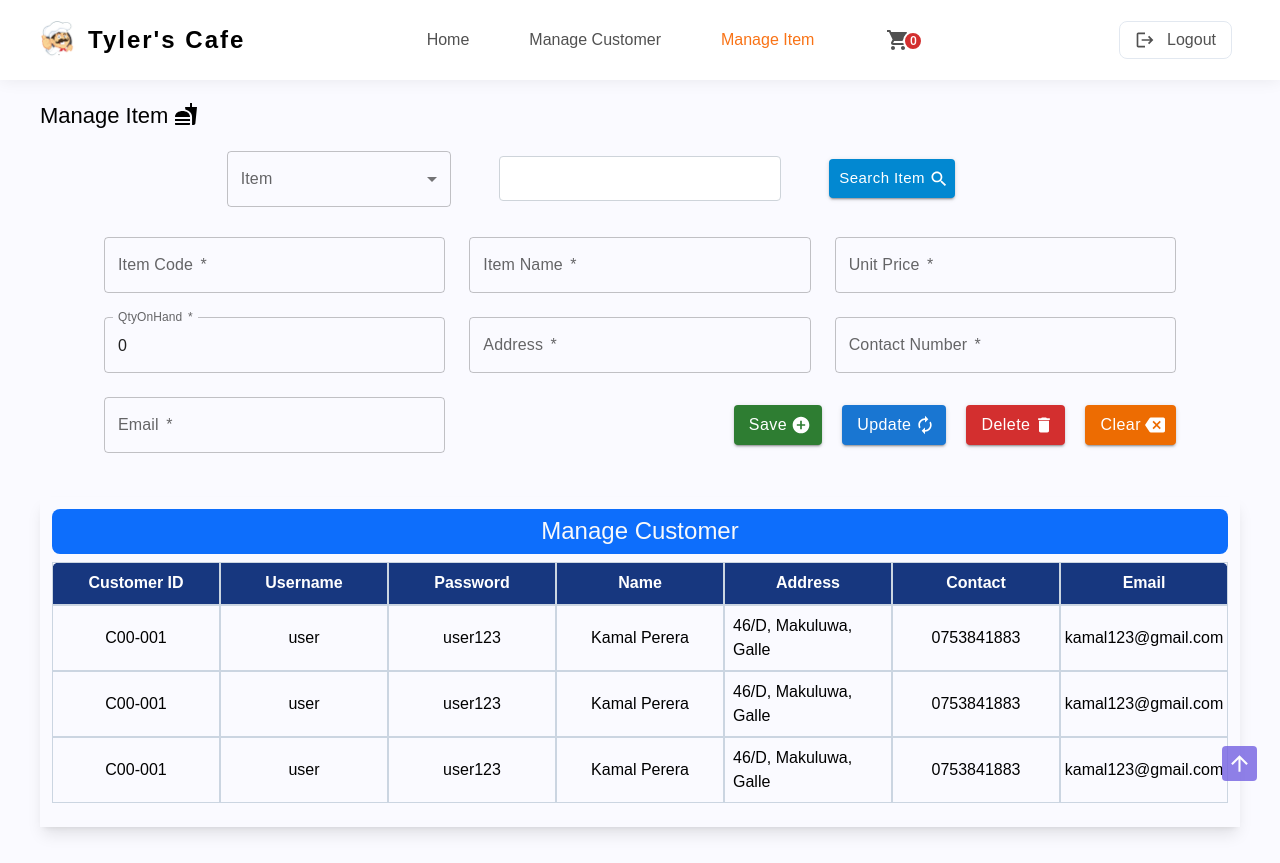
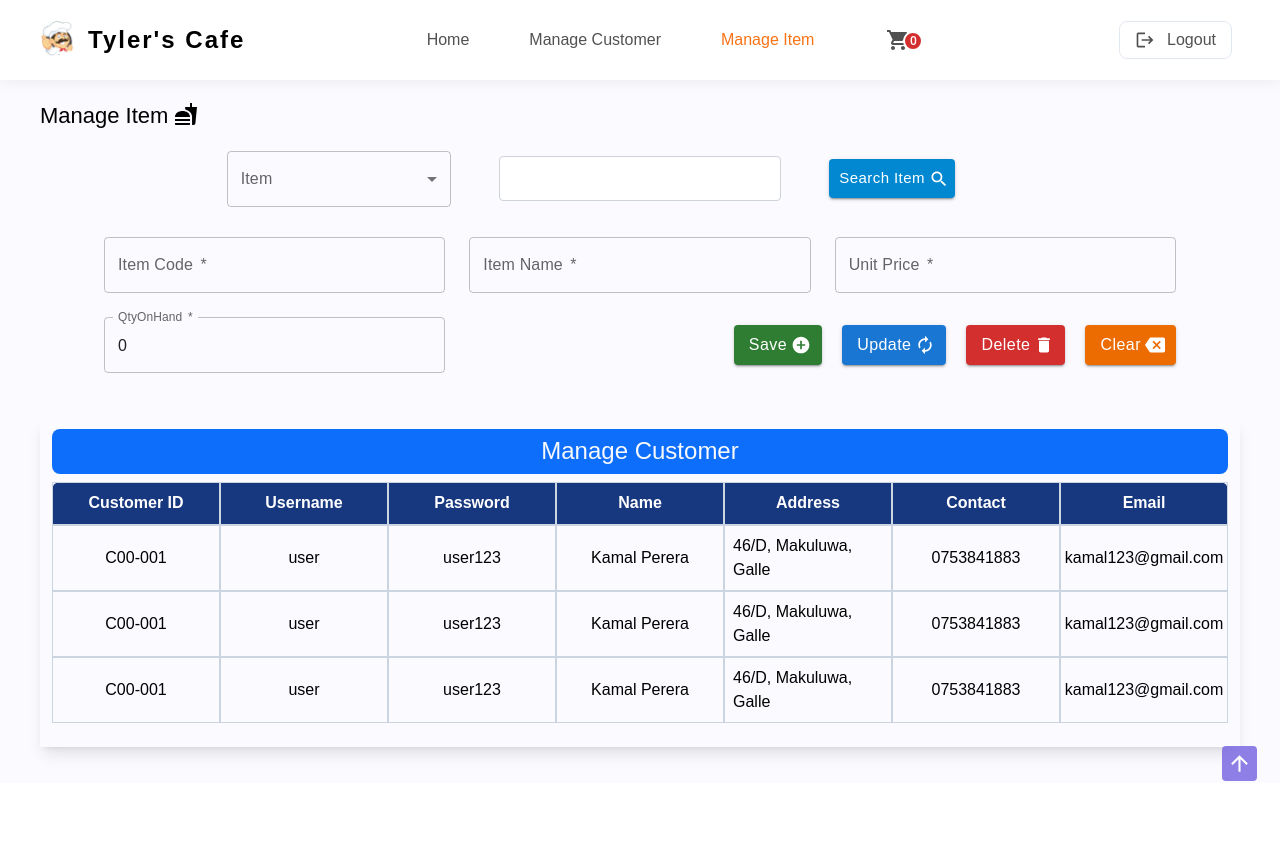
Before and after one commit to AshanSandeep06/Food-Shop-System, a React (Create React App) app in the folder frontend/: page /manage_item in a window 1280 px wide. After the commit the page ends 800 px from the top, so only its background shows below. Built offline with nearby package versions, Linux system fonts and the light colour scheme.

Commit message:
Content Updated in ManageItem Component

```diff
--- a/frontend/src/pages/ManageItem/ManageItem.tsx
+++ b/frontend/src/pages/ManageItem/ManageItem.tsx
@@ -132,24 +132,6 @@ const ManageItem = () => {
               placeHolderText: "QtyOnHand",
               defaultValue: "0",
             },
-            {
-              label: "Address",
-              textFieldType: "text",
-              name: "address",
-              placeHolderText: "Address",
-            },
-            {
-              label: "Contact Number",
-              textFieldType: "text",
-              name: "contactNumber",
-              placeHolderText: "Contact Number",
-            },
-            {
-              label: "Email",
-              textFieldType: "text",
-              name: "email",
-              placeHolderText: "Email",
-            },
           ]}
           buttonsArray={[
             { color: "success", icon: <AddCircleIcon />, text: "Save" },
```
